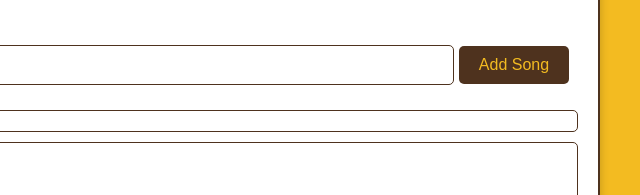
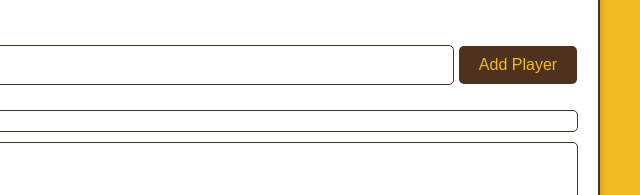
Before and after one commit to ShowMeThePast/TribeTunes, a plain HTML site: page 9U/index.html in a window 1280 px wide. Shown: the part 735-930 px from the top of the page, 640-1280 px from the left. Drawn offline with Linux system fonts and the light colour scheme; no server answers.

Commit message:
Update index.html

```diff
--- a/9U/index.html
+++ b/9U/index.html
@@ -180,7 +180,7 @@
                 <label for="startingSecond">Starting Second:</label>
                 <input type="number" id="startingSecond" name="startingSecond" min="0" placeholder="e.g., 30" required>
 
-                <button type="submit">Add Song</button>
+                <button type="submit">Add Player</button>
             </form>
             <div id="errorMessage" class="error-message"></div>
             <div class="info-box">
```
